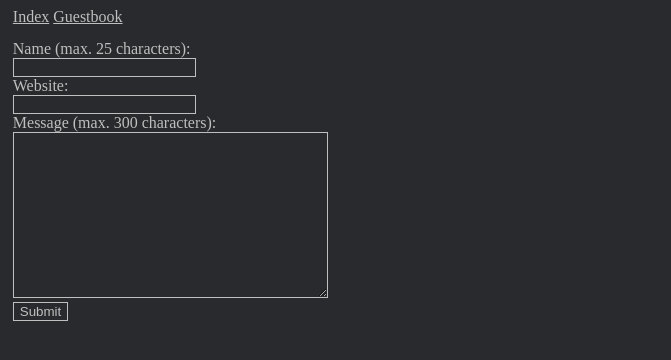
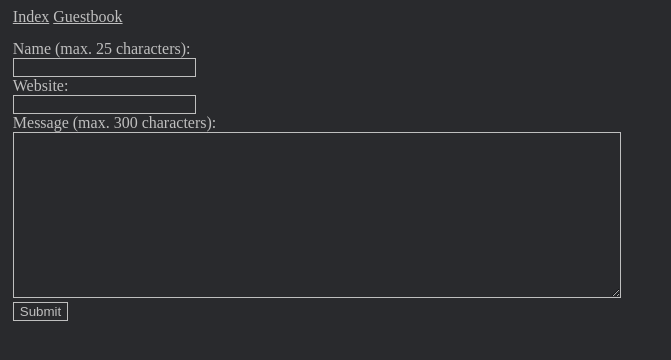
Before and after one commit to l0l67/kaltes.beer, a Flask app: page /guestbook in a window 1280 px wide. Shown: the top 360 px of the page, without its empty margins (0-671 px from the left). Run offline with Flask 2, Linux system fonts and the light colour scheme; data that the repository does not hold is empty.

Commit message:
Guestbook urlprotocol fix, textare size fix

```diff
--- a/main.py
+++ b/main.py
@@ -1,7 +1,9 @@
 from flask import *
 from werkzeug.middleware.proxy_fix import ProxyFix
 from datetime import datetime
+import re
 import DB
+
 
 # Timeout duration in seconds for IP (Guestbook):
 post_timeout = 60
@@ -13,7 +15,6 @@ public.wsgi_app = ProxyFix(public.wsgi_app, x_for=1, x_host=1)
 @public.route('/', methods=['GET'])
 def index():
     return render_template('index.html')
-
 
 @public.route('/guestbook', methods=['GET'])
 def guestbook():
@@ -27,8 +28,8 @@ def newGuestbookEntry():
     tmp = request.form
 
     if ('username' in tmp and tmp.get('username') != '') and canPlace(request):
-        DB.newMessage(tmp.get('username')[:25], tmp.get('message')[:325], tmp.get('website'))
-
+        website = tmp.get('website')
+        DB.newMessage(tmp.get('username')[:25], tmp.get('message')[:325], re.sub('^http[s]?:\/\/', '', website))
         print(f"[{datetime.now().strftime('%Y-%m-%d %H:%M:%S')}] New Post from {request.remote_addr}")
 
     return redirect(url_for('guestbook'))
--- a/static/css/guestbook.css
+++ b/static/css/guestbook.css
@@ -1,5 +1,6 @@
 .userinput {
     position: absolute;
+    width: 100vw;
     left: 0%;
     margin-right: 0%;
     transform: translate(0%, 0);
@@ -41,15 +42,13 @@
 }
 
 .userinput textarea {
-    width: 80vw;
+    width: 75ch;
     height: 20vh;
 }
 
-@media (min-width: 1000px) {
+@media (max-width: 600px) {
     .userinput textarea {
-        width: 80vw;
-        max-width: 30%;
-        height: 20vh;
+        width: 96vw;
     }
  }
 
```
Also changed, not shown: static/images/instagram-seeklogo.com.svg (deleted), static/images/logo.png (deleted).
